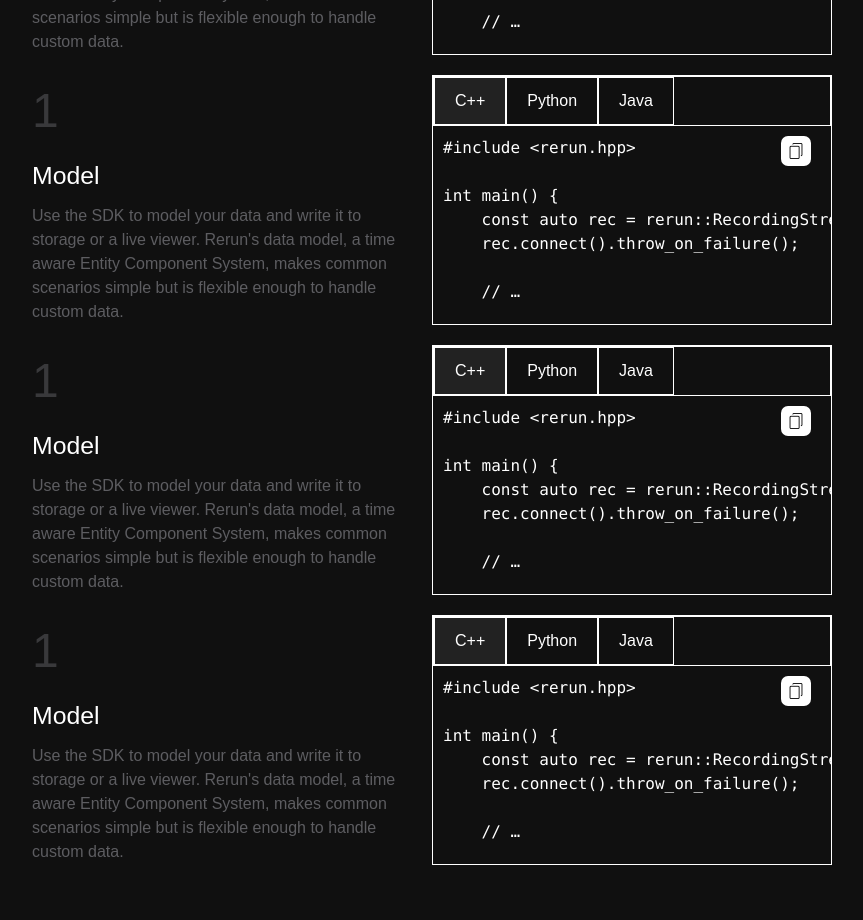
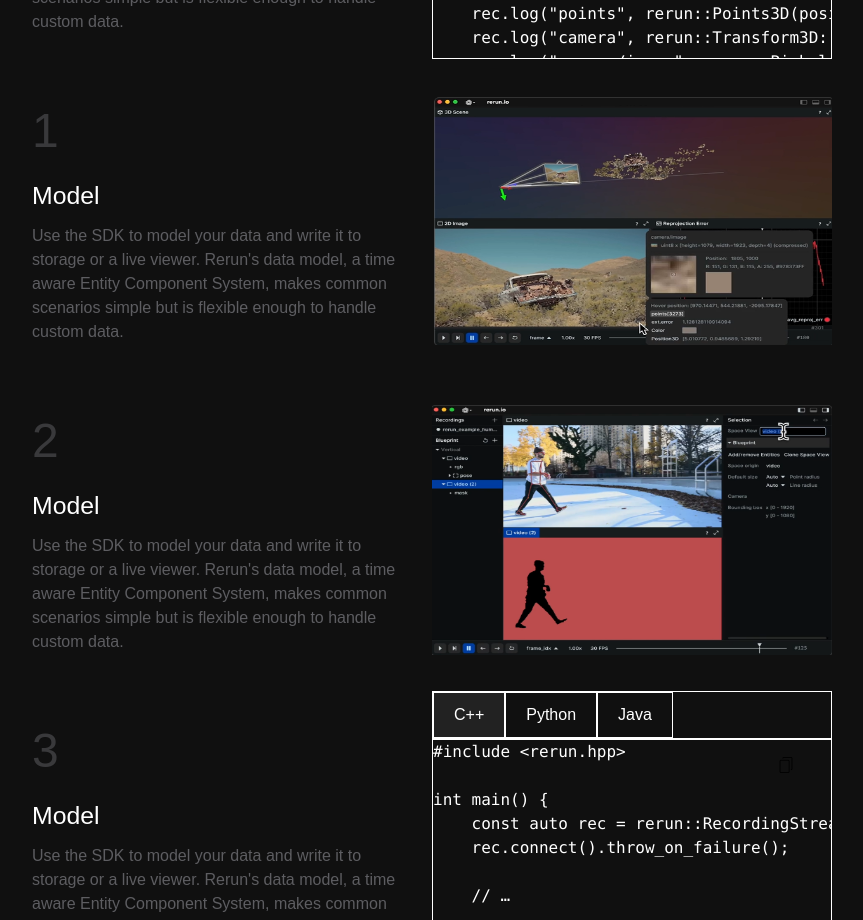
Before and after one commit to EnzoKevin/Rerun, a Next.js app: page / in a window 1280 px wide. Shown: the part 1880-2800 px from the top of the page, without its empty margins (208-1071 px from the left). Built offline with nearby package versions, Linux system fonts and the light colour scheme.

Commit message:
Finalizede and corrected

```diff
--- a/src/components/layout/ExCode/index.tsx
+++ b/src/components/layout/ExCode/index.tsx
@@ -16,7 +16,6 @@ export default function ExCode({ code, buttons = true }: Codes) {
 
   return (
     <S.Container>
-      <S.CodeBlock>
       <S.Options>
         {code?.map((code) => (
           <S.Languages
@@ -28,7 +27,7 @@ export default function ExCode({ code, buttons = true }: Codes) {
           </S.Languages>
         ))}
       </S.Options>
-        <S.SubContainer>
+      <S.CodeBlock>
         <S.Icon>
           <Image
             onClick={() => {
@@ -40,6 +39,7 @@ export default function ExCode({ code, buttons = true }: Codes) {
             alt=""
           />
         </S.Icon>
+        <S.SubContainer>
           <S.PreCode>
             <S.Code>{code[actual]?.code}</S.Code>
           </S.PreCode>
--- a/src/components/layout/ExCode/styles.ts
+++ b/src/components/layout/ExCode/styles.ts
@@ -9,7 +9,6 @@ export const Container = styled.div`
   flex-direction: column;
   justify-content: center;
   align-items: center;
-  gap: 20px;
 
   color: white;
 `;
@@ -23,9 +22,9 @@ export const Options = styled.div`
 
 export const SubContainer = styled.div`
   width: 100%;
-  height: 80%;
+  height: 100%;
 
-  position: relative;
+  overflow: auto;
 `;
 
 export const Languages = styled.button<{ $actual: boolean }>`
@@ -49,19 +48,14 @@ export const CodeBlock = styled.div`
 
   display: flex;
   flex-direction: column;
-  justify-content: center;
-  align-items: center;
 
+  position: relative;
   border: 1px solid #fff;
 `;
 
 export const PreCode = styled.pre`
   width: 100%;
   height: 100%;
-
-  position: relative;
-  padding: 10px;
-  overflow: auto;
 `;
 
 export const Code = styled.code`
@@ -78,6 +72,8 @@ export const BtnContainer = styled.div`
   justify-content: center;
   align-items: center;
   gap: 10%;
+
+  margin-top: 20px;
 `;
 
 export const Icon = styled.figure`
@@ -85,18 +81,22 @@ export const Icon = styled.figure`
   height: 30px;
 
   position: absolute;
-  right: 20px;
+  right: 30px;
   top: 10px;
 
   cursor: pointer;
 
-  background-color: white;
+  background-color: transparent;
 
   padding: 7px;
   border-radius: 7px;
 
   transition: 0.6s linear;
 
+  ${CodeBlock}:hover & {
+    background-color: white;
+  }
+
   &:hover {
     box-shadow: inset 0 1px #fff, 0 0 30px #fff3;
   }
--- a/src/components/layout/double/index.tsx
+++ b/src/components/layout/double/index.tsx
@@ -1,8 +1,13 @@
 import * as S from "./styles";
 
 interface Double {
-  left?: { id: number; title: string; text: string }[];
-  Right?: React.ReactElement;
+  left: {
+    id: number;
+    title: string;
+    text: string;
+    component: React.ReactNode;
+  };
+  Right?: React.ReactNode;
 }
 
 export default function Double({ left, Right }: Double) {
@@ -17,9 +22,9 @@ export default function Double({ left, Right }: Double) {
   return (
     <S.Container>
       <S.Left>
-        <S.Title $number={true}>{Mock[0].id}</S.Title>
-        <S.Title>{Mock[0].title}</S.Title>
-        {Mock[0].text}
+        <S.Title $number={true}>{left.id}</S.Title>
+        <S.Title>{left.title}</S.Title>
+        {left.text}
       </S.Left>
       <S.Right>{Right}</S.Right>
     </S.Container>
--- a/src/components/layout/double/styles.ts
+++ b/src/components/layout/double/styles.ts
@@ -30,6 +30,6 @@ export const Title = styled.h1<{ $number?: boolean }>`
 export const P = styled.p``;
 
 export const Right = styled.div`
-  width: 50%;
+  max-width: 50%;
   height: 100%;
 `;
--- a/src/modules/Screens/Home/HowItWorks/index.tsx
+++ b/src/modules/Screens/Home/HowItWorks/index.tsx
@@ -1,7 +1,13 @@
 import * as S from "./styles";
+import React from "react";
 
 import Double from "@/components/layout/double";
 import ExCode from "@/components/layout/ExCode";
+import Button from "@/components/layout/buttons";
+
+import Image from "next/image";
+import Rerun from "@/components/images/print_Rerun.png";
+import Rerun2 from "@/components/images/Rerun_2.png";
 
 export default function HowWorks() {
   const languages: any[] = [
@@ -26,23 +32,78 @@ int main() {
     {
       id: 1,
       name: "Python",
-      code: `pip install rerun-sdk
-rerun`,
+      code: `import rerun as rr
+rr.init("my_data_generating_application")
+rr.connect()  # Connect to a remote viewer
+…
+rr.log("points", rr.Points3D(positions))
+rr.log("camera", rr.Transform3D(pos, rot))
+rr.log("camera/image", rr.Pinhole(intrinsics))
+rr.log("camera/image", rr.Image(tensor))
+rr.log("reprojection_error", rr.Scalar(err))`,
     },
     {
       id: 2,
       name: "Java",
-      code: `cargo install rerun-cli --locked
-rerun`,
+      code: `fn main() -> Result<(), Box<dyn std::error::Error>> {
+    let rec = rerun::RecordingStreamBuilder::new("my_data_generating_application")
+        .connect_opts(rerun::default_server_addr(), rerun::default_flush_timeout())?
+        .connect()?;
+
+    // …
+
+    rec.log("points", &rerun::Points3D::new(positions))?;
+    rec.log(
+        "camera",
+        &rerun::Transform3D::with_translation(pos).with_mat3x3(rot),
+    )?;
+    rec.log("camera/image", &rerun::Pinhole::new(intrinsics))?;
+    rec.log("camera/image", &rerun::Image::new(buffer, format))?;
+    rec.log("reprojection_error", &rerun::Scalar::new(err))?;
+
+    Ok(())
+}`,
+    },
+  ];
+
+  const Text: {
+    id: number;
+    title: string;
+    text: string;
+    component: React.ReactNode;
+  }[] = [
+    {
+      id: 0,
+      title: "Model",
+      text: "Use the SDK to model your data and write it to storage or a live viewer. Rerun's data model, a time aware Entity Component System, makes common scenarios simple but is flexible enough to handle custom data.",
+      component: <ExCode code={languages} buttons={false} />,
+    },
+    {
+      id: 1,
+      title: "Model",
+      text: "Use the SDK to model your data and write it to storage or a live viewer. Rerun's data model, a time aware Entity Component System, makes common scenarios simple but is flexible enough to handle custom data.",
+      component: <S.ImageNext src={Rerun} alt="" />,
+    },
+    {
+      id: 2,
+      title: "Model",
+      text: "Use the SDK to model your data and write it to storage or a live viewer. Rerun's data model, a time aware Entity Component System, makes common scenarios simple but is flexible enough to handle custom data.",
+      component: <S.ImageNext src={Rerun2} alt="" />,
+    },
+    {
+      id: 3,
+      title: "Model",
+      text: "Use the SDK to model your data and write it to storage or a live viewer. Rerun's data model, a time aware Entity Component System, makes common scenarios simple but is flexible enough to handle custom data.",
+      component: <ExCode code={languages} buttons={false} />,
     },
   ];
 
   return (
     <S.Container>
-      <Double Right={<ExCode code={languages} buttons={false} />} />
-      <Double Right={<ExCode code={languages} buttons={false} />} />
-      <Double Right={<ExCode code={languages} buttons={false} />} />
-      <Double Right={<ExCode code={languages} buttons={false} />} />
+      {Text.map((item) => (
+        <Double key={item.id} left={item} Right={item.component} />
+      ))}
+      <Button white={false} text="Read the documentation" />
     </S.Container>
   );
 }
--- a/src/modules/Screens/Home/HowItWorks/styles.ts
+++ b/src/modules/Screens/Home/HowItWorks/styles.ts
@@ -1,4 +1,5 @@
 import styled from "styled-components";
+import Image from "next/image";
 
 export const Container = styled.div`
   width: 100vw;
@@ -8,5 +9,10 @@ export const Container = styled.div`
   justify-content: center;
   align-items: center;
 
-  gap: 20px;
+  gap: 60px;
 `;
+
+export const ImageNext = styled(Image)`
+  width: 1000px;
+  height: 100%;
+`;
```
Also changed, not shown: src/components/images/Rerun_2.png (added), src/components/images/print_Rerun.png (added). Lines whose indentation alone changed are shown as unchanged.
